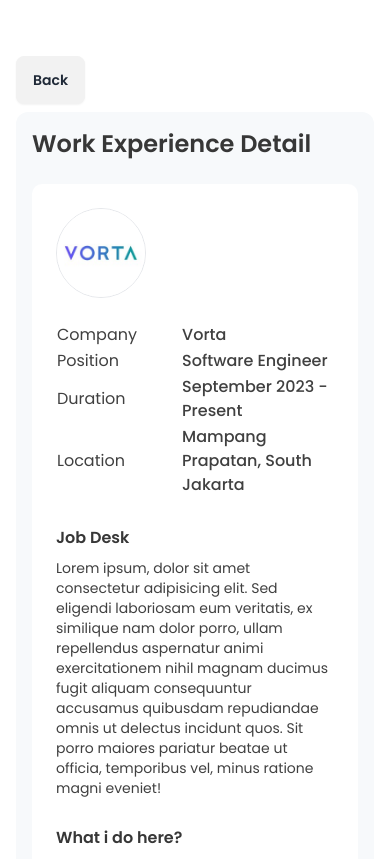
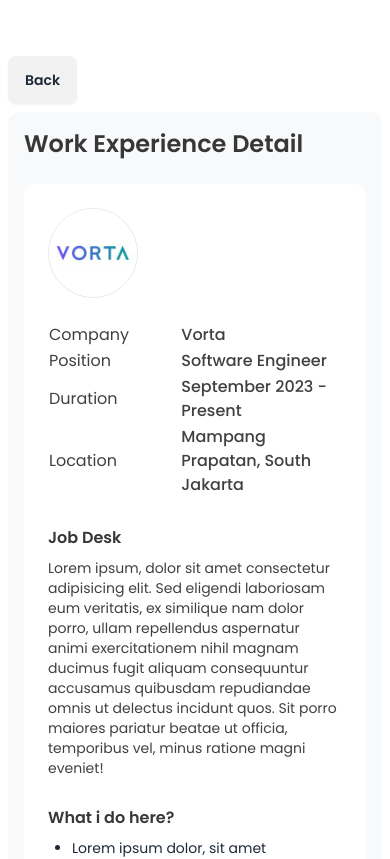
Before and after one commit to Ilham06/portfolio, a Next.js app: page /works/Goorita in a window 390 px wide. Shown: the top 859 px of the page. Built offline with nearby package versions, Linux system fonts and the light colour scheme.

Commit message:
updage page responsive

```diff
--- a/src/app/page.js
+++ b/src/app/page.js
@@ -5,22 +5,12 @@ import Contact from "@/components/sections/Contact";
 import Header from "@/components/sections/Header";
 import Project from "@/components/sections/Project";
 import WorkExperience from "@/components/sections/WorkExperience";
-import Image from "next/image";
-import AOS from "aos";
-import "aos/dist/aos.css";
-import { useEffect } from "react";
-import TechExperienceCard from "@/components/TechExperienceCard";
 import SkillExperience from "@/components/sections/SkillExperience";
 import Navbar from "@/components/sections/Navbar";
+import useAOS from "@/hooks/useAos";
 
 export default function Home() {
-  useEffect(() => {
-    AOS.init({
-      // Global settings
-      duration: 500, // animation duration in milliseconds
-      once: true, // whether animation should happen only once - while scrolling down
-    });
-  }, []);
+  useAOS()
   return (
     <>
       <div className="bg-[#F7F9FB] pb-52">
--- a/src/app/projects/[id]/page.jsx
+++ b/src/app/projects/[id]/page.jsx
@@ -6,7 +6,7 @@ import SecondaryProjectCard from "@/components/SecondaryProjectCard";
 import Link from "next/link";
 export default function page() {
   return (
-    <div className="container mx-auto px-4 lg:px-72 pt-14">
+    <div className="container mx-auto px-2 lg:px-72 pt-14">
       <Link href='/'>
         <button className="btn mb-2">Back</button>
       </Link>
--- a/src/app/works/[id]/page.jsx
+++ b/src/app/works/[id]/page.jsx
@@ -7,7 +7,7 @@ import WorkExperienceDetail from "@/components/pages/WorkExperienceDetail";
 
 export default function page() {
   return (
-    <div className="container mx-auto px-4 lg:px-72 pt-14">
+    <div className="container mx-auto px-2 lg:px-72 pt-14">
       <Link href="/">
         <button className="btn mb-2">Back</button>
       </Link>
@@ -18,7 +18,7 @@ export default function page() {
 
         <WorkExperienceDetail detail={workExperience[0]}/>
 
-        <div className="mt-16">
+        <div className="mt-16" >
           <div className="text-black-primary">
             <h3 className="font-semibold text-2xl mb-3">Other Experience</h3>
             <p>
--- a/src/components/pages/WorkExperienceDetail.jsx
+++ b/src/components/pages/WorkExperienceDetail.jsx
@@ -1,4 +1,4 @@
-"use client"
+"use client";
 
 import React from "react";
 import Image from "next/image";
@@ -19,6 +19,7 @@ export default function WorkExperienceDetail({ detail }) {
       </div>
       <div className="mt-6">
         <table className="text-black-main">
+          <tbody>
             <tr className="mb-3">
               <td width="45%">Company</td>
               <td className="font-medium">{company}</td>
@@ -35,11 +36,17 @@ export default function WorkExperienceDetail({ detail }) {
               <td width="45%">Location</td>
               <td className="font-medium">{location}</td>
             </tr>
+          </tbody>
         </table>
       </div>
       <DescriptionDetailWrapper title={"Job Desk"}>
         <p className="text-black-main text-sm lg:text-base">
-         Lorem ipsum, dolor sit amet consectetur adipisicing elit. Sed eligendi laboriosam eum veritatis, ex similique nam dolor porro, ullam repellendus aspernatur animi exercitationem nihil magnam ducimus fugit aliquam consequuntur accusamus quibusdam repudiandae omnis ut delectus incidunt quos. Sit porro maiores pariatur beatae ut officia, temporibus vel, minus ratione magni eveniet!
+          Lorem ipsum, dolor sit amet consectetur adipisicing elit. Sed eligendi
+          laboriosam eum veritatis, ex similique nam dolor porro, ullam
+          repellendus aspernatur animi exercitationem nihil magnam ducimus fugit
+          aliquam consequuntur accusamus quibusdam repudiandae omnis ut delectus
+          incidunt quos. Sit porro maiores pariatur beatae ut officia,
+          temporibus vel, minus ratione magni eveniet!
         </p>
       </DescriptionDetailWrapper>
       <DescriptionDetailWrapper title={"What i do here?"}>
@@ -49,8 +56,8 @@ export default function WorkExperienceDetail({ detail }) {
             aut.
           </li>
           <li>
-              Lorem ipsum dolor, sit amet consectetur adipisicing elit.
-              Deleniti, explicabo!
+            Lorem ipsum dolor, sit amet consectetur adipisicing elit. Deleniti,
+            explicabo!
           </li>
           <li>
             Lorem ipsum dolor sit amet consectetur adipisicing elit. Illum,
@@ -61,8 +68,7 @@ export default function WorkExperienceDetail({ detail }) {
             similique?
           </li>
           <li>
-              Lorem ipsum dolor sit amet consectetur adipisicing elit. Quia,
-              est?
+            Lorem ipsum dolor sit amet consectetur adipisicing elit. Quia, est?
           </li>
         </ul>
       </DescriptionDetailWrapper>
@@ -73,8 +79,8 @@ export default function WorkExperienceDetail({ detail }) {
             aut.
           </li>
           <li>
-              Lorem ipsum dolor, sit amet consectetur adipisicing elit.
-              Deleniti, explicabo!
+            Lorem ipsum dolor, sit amet consectetur adipisicing elit. Deleniti,
+            explicabo!
           </li>
           <li>
             Lorem ipsum dolor sit amet consectetur adipisicing elit. Illum,
@@ -85,19 +91,14 @@ export default function WorkExperienceDetail({ detail }) {
             similique?
           </li>
           <li>
-              Lorem ipsum dolor sit amet consectetur adipisicing elit. Quia,
-              est?
+            Lorem ipsum dolor sit amet consectetur adipisicing elit. Quia, est?
           </li>
         </ul>
       </DescriptionDetailWrapper>
       <DescriptionDetailWrapper title={"Techstack used"}>
         <ul className="list-disc ml-6 text-sm lg:text-base">
-            <li>
-              NestJs
-            </li>
-            <li>
-              NextJs
-            </li>
+          <li>NestJs</li>
+          <li>NextJs</li>
         </ul>
       </DescriptionDetailWrapper>
     </div>
--- /dev/null
+++ b/src/hooks/useAos.js
@@ -0,0 +1,16 @@
+
+import { useEffect } from 'react';
+import AOS from 'aos';
+import 'aos/dist/aos.css';
+
+const useAOS = () => {
+  useEffect(() => {
+    AOS.init({
+      // Global settings
+      duration: 500, // animation duration in milliseconds
+      once: true, // whether animation should happen only once - while scrolling down
+    });
+  }, []);
+};
+
+export default useAOS;
```
Lines whose indentation alone changed are shown as unchanged.
